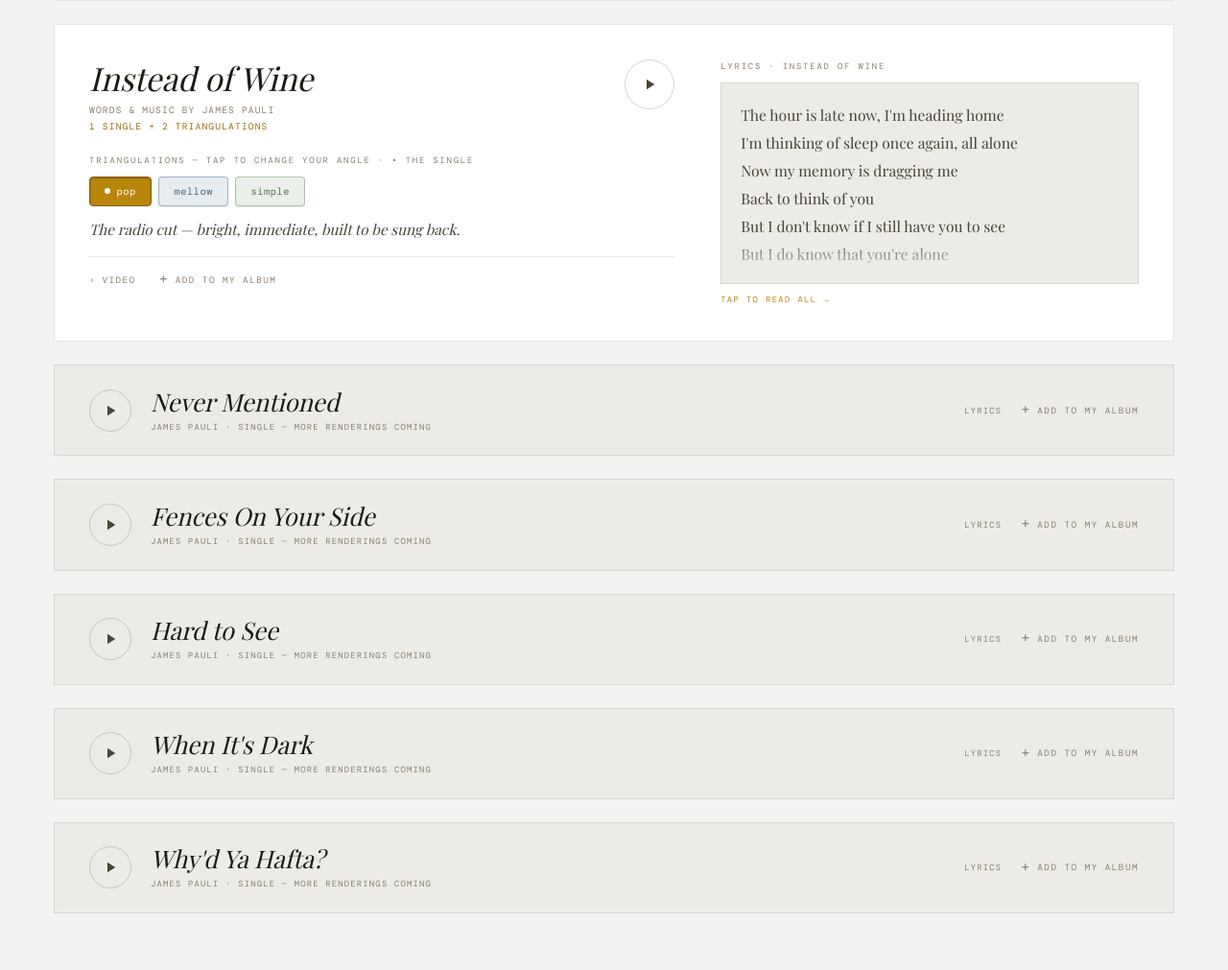
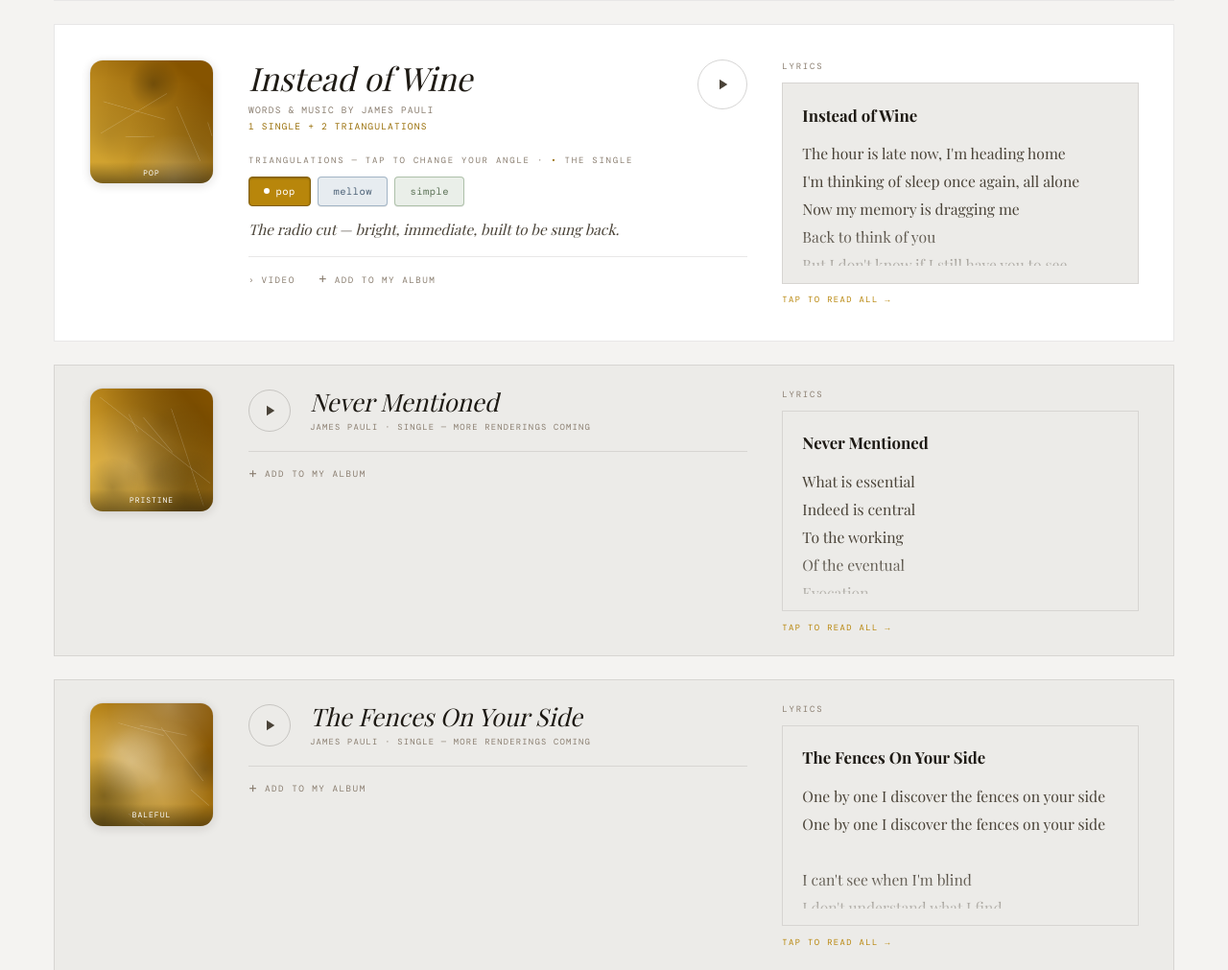
Before and after one commit to Flective/song-time-traveler, a plain HTML site: page index.html in a window 1280 px wide. Shown: the part 1304-2315 px from the top of the page at 96% size. Drawn offline with nearby package versions, Linux system fonts and the light colour scheme; a web font is replaced by a local one.

Commit message:
3-col cards w/ generative art, about page, lyrics layout, player wrap

```diff
--- /dev/null
+++ b/about.html
@@ -0,0 +1,135 @@
+<!DOCTYPE html>
+<html lang="en">
+<head>
+<meta charset="UTF-8">
+<meta name="viewport" content="width=device-width, initial-scale=1.0">
+<title>About — Fiat Musica</title>
+<meta name="description" content="About Fiat Musica — words and music by James Pauli.">
+<link rel="preconnect" href="https://fonts.googleapis.com">
+<link rel="preconnect" href="https://fonts.gstatic.com" crossorigin>
+<link href="https://fonts.googleapis.com/css2?family=Playfair+Display:ital,wght@0,400;0,500;0,700;1,400;1,500&family=DM+Sans:opsz,wght@9..40,300;9..40,400;9..40,500&family=DM+Mono:ital,wght@0,300;0,400;1,300&display=swap" rel="stylesheet">
+<style>
+:root {
+  --bg: #f4f3f1; --bg-elevated: #ffffff; --bg-subtle: #ecebe8;
+  --ink: #1e1a14; --ink-mid: #4a4338; --ink-muted: #8a7e70; --ink-faint: #c4b8a8;
+  --accent: #b8860b; --accent-hover: #9a700a;
+  --border: rgba(30,26,20,0.1); --border-mid: rgba(30,26,20,0.18);
+  --transition: 0.2s ease;
+}
+*, *::before, *::after { box-sizing: border-box; margin: 0; padding: 0; }
+html { scroll-behavior: smooth; font-size: 16px; }
+html, body { overflow-x: hidden; width: 100%; max-width: 100%; }
+body {
+  background: var(--bg); color: var(--ink); font-family: 'DM Sans', sans-serif;
+  font-weight: 400; line-height: 1.6; min-height: 100vh; -webkit-font-smoothing: antialiased;
+}
+.site-header {
+  position: sticky; top: 0; z-index: 200; background: var(--ink);
+  border-bottom: 2px solid var(--accent); padding: 0 clamp(1.5rem, 5vw, 3.5rem);
+  height: 72px; display: flex; align-items: center; justify-content: space-between; gap: 2rem;
+  box-shadow: 0 2px 20px rgba(30,26,20,0.18);
+}
+.wordmark {
+  font-family: 'Playfair Display', serif; font-style: italic; font-weight: 500;
+  font-size: 1.5rem; color: var(--bg); letter-spacing: -0.01em; text-decoration: none;
+  white-space: nowrap; display: inline-flex; align-items: center;
+}
+.wordmark em { font-style: italic; color: var(--accent); font-weight: 500; margin-left: 0.3em; }
+.wordmark span {
+  font-style: normal; font-weight: 400; color: rgba(247,243,238,0.55);
+  font-size: 0.62rem; letter-spacing: 0.28em; text-transform: uppercase;
+  margin-left: 1rem; padding-left: 1rem; font-family: 'DM Mono', monospace;
+  vertical-align: middle; border-left: 1px solid rgba(247,243,238,0.22);
+}
+.site-nav { display: flex; align-items: center; gap: clamp(0.5rem, 2vw, 1rem); }
+.nav-link {
+  font-family: 'DM Mono', monospace; font-size: 0.66rem; letter-spacing: 0.18em;
+  text-transform: uppercase; color: rgba(247,243,238,0.7); text-decoration: none;
+  padding: 0.5rem 0.9rem; border-radius: 4px; transition: all var(--transition);
+}
+.nav-link:hover { color: var(--bg); background: rgba(247,243,238,0.08); }
+
+.about-hero {
+  padding: clamp(4rem, 10vw, 7rem) clamp(1.5rem, 5vw, 3.5rem) clamp(2rem, 5vw, 3rem);
+  max-width: 760px;
+}
+.eyebrow {
+  font-family: 'DM Mono', monospace; font-size: 0.62rem; letter-spacing: 0.3em;
+  text-transform: uppercase; color: var(--accent); margin-bottom: 1.25rem;
+}
+.about-hero h1 {
+  font-family: 'Playfair Display', serif; font-size: clamp(2.2rem, 5vw, 3.4rem);
+  font-weight: 400; line-height: 1.12; letter-spacing: -0.02em; color: var(--ink); margin-bottom: 1.5rem;
+}
+.about-hero h1 em { font-style: italic; color: var(--ink-mid); }
+.about-body { max-width: 680px; padding: 0 clamp(1.5rem, 5vw, 3.5rem) clamp(4rem, 8vw, 6rem); }
+.about-body p {
+  font-family: 'Playfair Display', serif; font-size: clamp(1.05rem, 2vw, 1.25rem);
+  font-weight: 300; line-height: 1.8; color: var(--ink-mid); margin-bottom: 1.5rem;
+}
+.about-body p strong { color: var(--ink); font-weight: 500; }
+.about-body em { font-style: italic; color: var(--accent-hover); }
+.back-link {
+  display: inline-block; margin-top: 1rem; font-family: 'DM Mono', monospace;
+  font-size: 0.7rem; letter-spacing: 0.16em; text-transform: uppercase;
+  color: var(--accent); text-decoration: none; transition: color var(--transition);
+}
+.back-link:hover { color: var(--accent-hover); }
+.site-footer {
+  padding: 1.5rem clamp(1.5rem, 5vw, 3.5rem); border-top: 1px solid var(--border);
+  display: flex; justify-content: space-between; align-items: center; flex-wrap: wrap; gap: 1rem;
+}
+.footer-copy { font-family: 'DM Mono', monospace; font-size: 0.55rem; letter-spacing: 0.15em; color: var(--ink-muted); text-transform: uppercase; }
+.footer-links { display: flex; gap: 1.5rem; }
+.footer-link {
+  font-family: 'DM Mono', monospace; font-size: 0.55rem; letter-spacing: 0.15em;
+  text-transform: uppercase; color: var(--ink-muted); text-decoration: none; transition: color var(--transition);
+}
+.footer-link:hover { color: var(--ink); }
+</style>
+</head>
+<body>
+
+<header class="site-header">
+  <a class="wordmark" href="index.html">Fiat <em>Musica</em><span>Listen</span></a>
+  <nav class="site-nav">
+    <a class="nav-link" href="index.html#songs">The Songs</a>
+    <a class="nav-link" href="index.html#idea">The Idea</a>
+    <a class="nav-link" href="about.html">About</a>
+  </nav>
+</header>
+
+<section class="about-hero">
+  <div class="eyebrow">About</div>
+  <h1>Written by hand,<br><em>across decades.</em></h1>
+</section>
+
+<div class="about-body">
+  <p>
+    Words and music by <strong>James Pauli</strong>, working in the American popular
+    tradition. Many of these songs waited years — on cassette, in notebooks — before
+    finding the productions they were always reaching toward.
+  </p>
+  <p>
+    Each rendering carries a <strong>vocal guide track by James Pauli, modified by AI</strong>,
+    under his direction at every step. The compositions are his; the technology only helps
+    them arrive.
+  </p>
+  <p>
+    A song, here, is not a single recording. It is a form you can walk around — heard from
+    several angles, each catching a different light. More songs, more <em>triangulations</em>,
+    and the first music videos are on their way.
+  </p>
+  <a class="back-link" href="index.html">← Back to the music</a>
+</div>
+
+<footer class="site-footer">
+  <div class="footer-copy">© 2026 Fiat Musica · James Pauli</div>
+  <div class="footer-links">
+    <a class="footer-link" href="https://fiatmusica.com">Fiat Musica</a>
+    <a class="footer-link" href="mailto:jim@fiatmusica.com">Contact</a>
+  </div>
+</footer>
+
+</body>
+</html>
--- a/index.html
+++ b/index.html
@@ -144,8 +144,22 @@ body::before {
 }
 .song-card.playing::before { background: var(--card-tint, var(--accent)); }
 
-.song-inner { display: grid; grid-template-columns: 1.4fr 1fr; gap: clamp(1.5rem, 4vw, 3rem); }
-@media (max-width: 760px) { .song-inner { grid-template-columns: 1fr; } }
+.song-inner { display: grid; grid-template-columns: auto 1.4fr 1fr; gap: clamp(1.25rem, 3vw, 2.25rem); align-items: start; }
+@media (max-width: 900px) { .song-inner { grid-template-columns: auto 1fr; } .song-inner .lyrics-box { grid-column: 1 / -1; } }
+@media (max-width: 560px) { .song-inner { grid-template-columns: 1fr; } .song-inner .song-art { width: 100%; max-width: 220px; } }
+
+.song-art {
+  width: 130px; height: 130px; border-radius: 14px; overflow: hidden;
+  flex-shrink: 0; position: relative; border: 1px solid var(--border);
+  box-shadow: 0 2px 10px rgba(30,26,20,0.12);
+}
+.song-art canvas, .song-art img { width: 100%; height: 100%; display: block; object-fit: cover; }
+.song-art .art-badge {
+  position: absolute; bottom: 0; left: 0; right: 0;
+  font-family: 'DM Mono', monospace; font-size: 0.5rem; letter-spacing: 0.12em;
+  text-transform: uppercase; color: #fff; text-align: center; padding: 0.3rem;
+  background: linear-gradient(transparent, rgba(0,0,0,0.45));
+}
 
 .song-head { display: flex; justify-content: space-between; align-items: flex-start; gap: 1.5rem; margin-bottom: 1.25rem; }
 .song-titleblock { flex: 1; min-width: 0; }
@@ -481,7 +495,7 @@ body::before {
   <nav class="site-nav">
     <a class="nav-link" href="#songs">The Songs</a>
     <a class="nav-link" href="#idea">The Idea</a>
-    <a class="nav-link" href="#about">About</a>
+    <a class="nav-link" href="about.html">About</a>
   </nav>
 </header>
 
@@ -534,19 +548,7 @@ body::before {
   </div>
 </section>
 
-<section class="about" id="about">
-  <div class="section-label">About</div>
-  <h2>Written by hand, across decades.</h2>
-  <p>
-    Words and music by <strong>James Pauli</strong>, working in the American popular tradition.
-    Many of these songs waited years — on cassette, in notebooks — before finding the productions
-    they were always reaching toward.
-  </p>
-  <p>
-    Each rendering carries a <strong>vocal guide track by James Pauli, modified by AI</strong>, under
-    his direction at every step. More songs, more triangulations, and the first music videos are on their way.
-  </p>
-</section>
+<!-- ── ABOUT moved to about.html ── -->
 
 <footer class="site-footer">
   <div class="footer-copy">© 2026 Fiat Musica · James Pauli</div>
@@ -734,7 +736,7 @@ I hope we don't pretend to because that is no use`,
   },
   {
     id: 'fences',
-    title: 'Fences On Your Side',
+    title: 'The Fences On Your Side',
     single: 'baleful',
     lyrics: `One by one I discover the fences on your side
 One by one I discover the fences on your side
@@ -870,6 +872,68 @@ function singleIndex(song) {
   return i >= 0 ? i : 0;
 }
 
+/* ── Generative per-rendition artwork ──
+   Seeded by song id + rendition key, tinted by the rendition's color.
+   Deterministic: same rendition always yields the same image.
+   When real art exists later, swap the canvas for an <img>. */
+function hashStr(str) {
+  let h = 2166136261;
+  for (let i = 0; i < str.length; i++) { h ^= str.charCodeAt(i); h = Math.imul(h, 16777619); }
+  return h >>> 0;
+}
+function mulberry32(a) {
+  return function() {
+    a |= 0; a = a + 0x6D2B79F5 | 0;
+    let t = Math.imul(a ^ a >>> 15, 1 | a);
+    t = t + Math.imul(t ^ t >>> 7, 61 | t) ^ t;
+    return ((t ^ t >>> 14) >>> 0) / 4294967296;
+  };
+}
+function resolveColor(cssVar) {
+  const probe = document.createElement('span');
+  probe.style.color = cssVar; probe.style.display = 'none';
+  document.body.appendChild(probe);
+  const c = getComputedStyle(probe).color; probe.remove();
+  return c;
+}
+function drawArt(songId, tri) {
+  const canvas = document.getElementById(`artcanvas-${songId}`);
+  if (!canvas) return;
+  const ctx = canvas.getContext('2d');
+  const W = canvas.width, H = canvas.height;
+  const seed = hashStr(songId + ':' + tri.key);
+  const rnd = mulberry32(seed);
+  const base = resolveColor(tri.color);
+  // parse rgb
+  const m = base.match(/\d+/g) || [180,134,11];
+  const [r,g,b] = m.map(Number);
+  // background gradient
+  const ang = rnd() * Math.PI * 2;
+  const gx = Math.cos(ang), gy = Math.sin(ang);
+  const grad = ctx.createLinearGradient(W/2 - gx*W/2, H/2 - gy*H/2, W/2 + gx*W/2, H/2 + gy*H/2);
+  grad.addColorStop(0, `rgb(${Math.min(r+40,255)},${Math.min(g+40,255)},${Math.min(b+40,255)})`);
+  grad.addColorStop(1, `rgb(${Math.max(r-50,0)},${Math.max(g-50,0)},${Math.max(b-50,0)})`);
+  ctx.fillStyle = grad; ctx.fillRect(0,0,W,H);
+  // soft blobs
+  const blobs = 4 + Math.floor(rnd()*4);
+  for (let i=0;i<blobs;i++){
+    const cx = rnd()*W, cy = rnd()*H, rad = (0.18+rnd()*0.4)*W;
+    const rg = ctx.createRadialGradient(cx,cy,0,cx,cy,rad);
+    const light = rnd() > 0.5;
+    const cc = light ? '255,255,255' : '0,0,0';
+    rg.addColorStop(0, `rgba(${cc},${0.12+rnd()*0.18})`);
+    rg.addColorStop(1, `rgba(${cc},0)`);
+    ctx.fillStyle = rg; ctx.beginPath(); ctx.arc(cx,cy,rad,0,Math.PI*2); ctx.fill();
+  }
+  // thin geometric lines for signature
+  ctx.globalAlpha = 0.18; ctx.strokeStyle = '#fff'; ctx.lineWidth = 1.5;
+  const lines = 2 + Math.floor(rnd()*4);
+  for (let i=0;i<lines;i++){
+    ctx.beginPath(); ctx.moveTo(rnd()*W, rnd()*H); ctx.lineTo(rnd()*W, rnd()*H); ctx.stroke();
+  }
+  ctx.globalAlpha = 1;
+}
+
 function renderSongs() {
   const grid = document.getElementById('song-grid');
   grid.innerHTML = '';
@@ -887,39 +951,60 @@ function renderSongs() {
     if (count === 1) {
       card.classList.add('single-only');
       card.innerHTML = `
+        <div class="song-inner">
+          <div class="song-art" id="art-${s.id}">
+            <canvas width="260" height="260" id="artcanvas-${s.id}"></canvas>
+            <div class="art-badge" id="artbadge-${s.id}">${s.triangulations[0].label}</div>
+          </div>
+          <div class="song-left">
             <div class="single-row">
               <button class="song-play" id="play-${s.id}" title="Play">${svgPlay()}</button>
               <div class="single-titleblock">
                 <div class="single-title">${s.title}</div>
                 <div class="single-sub">James Pauli · single — more renderings coming</div>
               </div>
-          <div class="single-actions">
-            ${hasLyrics ? `<button class="single-lyrics-toggle" data-panel="slyr-${s.id}">Lyrics</button>` : ''}
+            </div>
+            <div class="single-actions" style="margin-top:1.1rem; padding-top:1rem; border-top:1px solid var(--border);">
               <button class="add-album" id="add-${s.id}" data-song="${s.id}"><span class="plus">+</span> <span class="add-label">Add to my album</span></button>
             </div>
           </div>
-        ${hasLyrics ? `
-        <div class="panel" id="slyr-${s.id}">
-          <div class="panel-inner"><div class="lyrics-text" style="max-height:none;">${s.lyrics}</div></div>
-        </div>` : ''}
+          <div class="lyrics-box">
+            <div class="lyrics-head">Lyrics</div>
+            ${hasLyrics
+              ? `<div class="lyrics-clip" id="lyr-${s.id}">
+                   <div class="lyrics-text"><strong style="display:block; font-style:normal; font-size:1.05rem; margin-bottom:0.6rem; color:var(--ink);">${s.title}</strong>${s.lyrics}</div>
+                   <div class="lyrics-fade"></div>
+                 </div>
+                 <div class="lyrics-more" id="lyrmore-${s.id}">Tap to read all →</div>`
+              : `<div class="lyrics-empty">Lyrics coming soon</div>`}
+          </div>
+        </div>
       `;
       card.querySelector(`#play-${s.id}`).addEventListener('click', () => {
         if (currentId === s.id) togglePlayPause(); else playSong(s.id, 0);
       });
       if (hasLyrics) {
-        const t = card.querySelector('.single-lyrics-toggle');
-        t.addEventListener('click', () => {
-          const p = document.getElementById(`slyr-${s.id}`);
-          p.classList.toggle('open');
-        });
+        const clip = card.querySelector(`#lyr-${s.id}`);
+        const more = card.querySelector(`#lyrmore-${s.id}`);
+        const toggle = () => {
+          const ex = clip.classList.toggle('expanded');
+          more.textContent = ex ? '↑ Show less' : 'Tap to read all →';
+        };
+        clip.addEventListener('click', toggle);
+        more.addEventListener('click', toggle);
       }
       grid.appendChild(card);
+      drawArt(s.id, s.triangulations[0]);
       return;
     }
 
     // ── Full card for triangulated songs ──
     card.innerHTML = `
       <div class="song-inner">
+        <div class="song-art" id="art-${s.id}">
+          <canvas width="260" height="260" id="artcanvas-${s.id}"></canvas>
+          <div class="art-badge" id="artbadge-${s.id}">${s.triangulations[si].label}</div>
+        </div>
         <div class="song-left">
           <div class="song-head">
             <div class="song-titleblock">
@@ -956,10 +1041,10 @@ function renderSongs() {
         </div>
 
         <div class="lyrics-box">
-          <div class="lyrics-head">Lyrics · ${s.title}</div>
+          <div class="lyrics-head">Lyrics</div>
           ${hasLyrics
             ? `<div class="lyrics-clip" id="lyr-${s.id}">
-                 <div class="lyrics-text">${s.lyrics}</div>
+                 <div class="lyrics-text"><strong style="display:block; font-style:normal; font-size:1.05rem; margin-bottom:0.6rem; color:var(--ink);">${s.title}</strong>${s.lyrics}</div>
                  <div class="lyrics-fade"></div>
                </div>
                <div class="lyrics-more" id="lyrmore-${s.id}">Tap to read all →</div>`
@@ -1008,6 +1093,7 @@ function renderSongs() {
     }
 
     grid.appendChild(card);
+    drawArt(s.id, s.triangulations[si]);
   });
 }
 
@@ -1039,6 +1125,9 @@ function playSong(id, pi = 0) {
     card.querySelectorAll('.tri-btn').forEach((b, i) => b.classList.toggle('active', i === pi));
     const blurbEl = document.getElementById(`blurb-${id}`);
     if (blurbEl) blurbEl.textContent = tri.blurb;
+    drawArt(id, tri);
+    const badge = document.getElementById(`artbadge-${id}`);
+    if (badge) badge.textContent = tri.label;
   }
 
   audioEl.src = tri.file || '';
@@ -1089,7 +1178,8 @@ function runSim() {
 function onEnded() {
   const idx = SONGS.findIndex(s => s.id === currentId);
   stopAll();
-  if (idx < SONGS.length - 1) { const next = SONGS[idx + 1]; playSong(next.id, singleIndex(next)); }
+  const next = SONGS[(idx + 1) % SONGS.length];
+  if (next) playSong(next.id, singleIndex(next));
 }
 
 function updateProgress(curr, total) {
```
Lines whose indentation alone changed are shown as unchanged.
